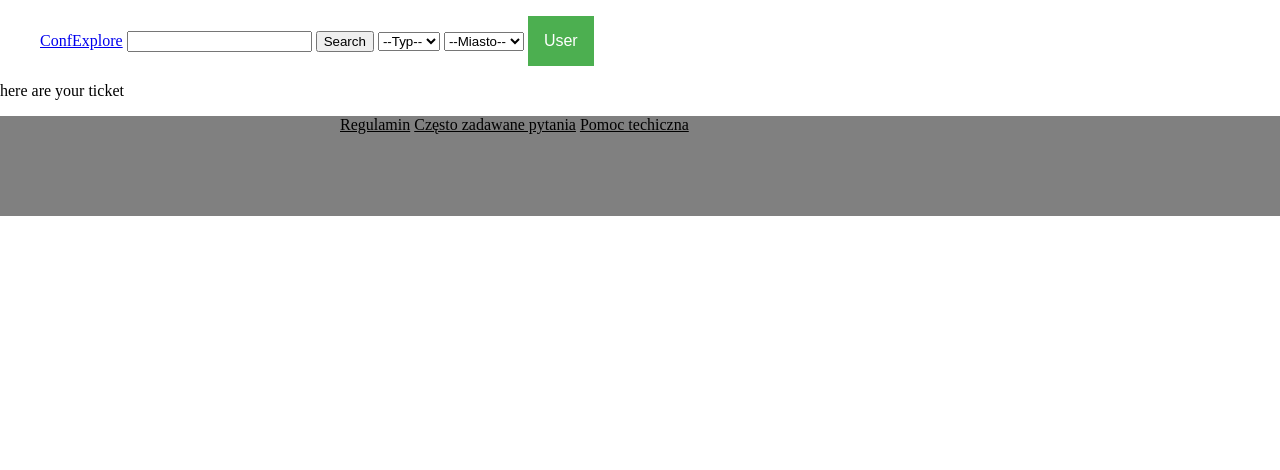
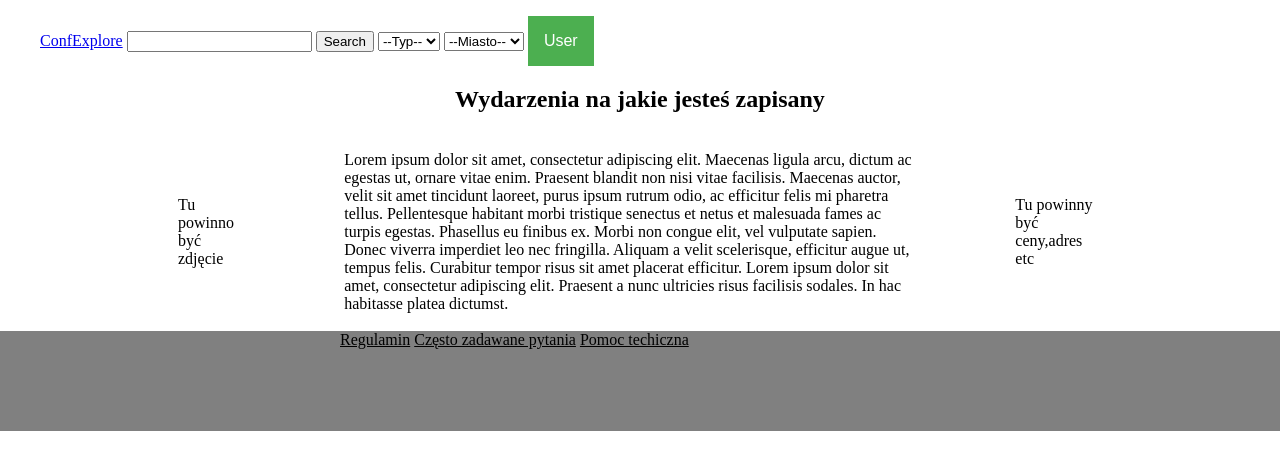
Before and after one commit to mateuszgrzyb/confexplore, a Django app: page /ticketOwned/ in a window 1280 px wide. Shown: the top 470 px of the page. Run offline with Django 3.2, Linux system fonts and the light colour scheme.

Commit message:
static view of ticketOwned

```diff
--- a/templates/content/ticketOwned.html
+++ b/templates/content/ticketOwned.html
@@ -1,4 +1,15 @@
 {% extends 'main.html' %}
 {% block content %}
-  <p>here are your ticket </p>
+<div style = "text-align: center;">
+    <h2 >Wydarzenia na jakie jesteś zapisany</h2>
+</div>
+<!-- TODO przenieść te style do pliku css -->
+<table style="margin:  auto ;padding: 15px;max-width: 75%;">
+    <tr>
+        <td >Tu powinno być zdjęcie </td>
+        <td style="padding-left: 10%;padding-right: 10%;">Lorem ipsum dolor sit amet, consectetur adipiscing elit. Maecenas ligula arcu, dictum ac egestas ut, ornare vitae enim. Praesent blandit non nisi vitae facilisis. Maecenas auctor, velit sit amet tincidunt laoreet, purus ipsum rutrum odio, ac efficitur felis mi pharetra tellus. Pellentesque habitant morbi tristique senectus et netus et malesuada fames ac turpis egestas. Phasellus eu finibus ex. Morbi non congue elit, vel vulputate sapien. Donec viverra imperdiet leo nec fringilla. Aliquam a velit scelerisque, efficitur augue ut, tempus felis. Curabitur tempor risus sit amet placerat efficitur. Lorem ipsum dolor sit amet, consectetur adipiscing elit. Praesent a nunc ultricies risus facilisis sodales. In hac habitasse platea dictumst. </td>
+        <td>Tu powinny być ceny,adres etc</td>
+      </tr>
+
+</table>
 {% endblock content %}
```
